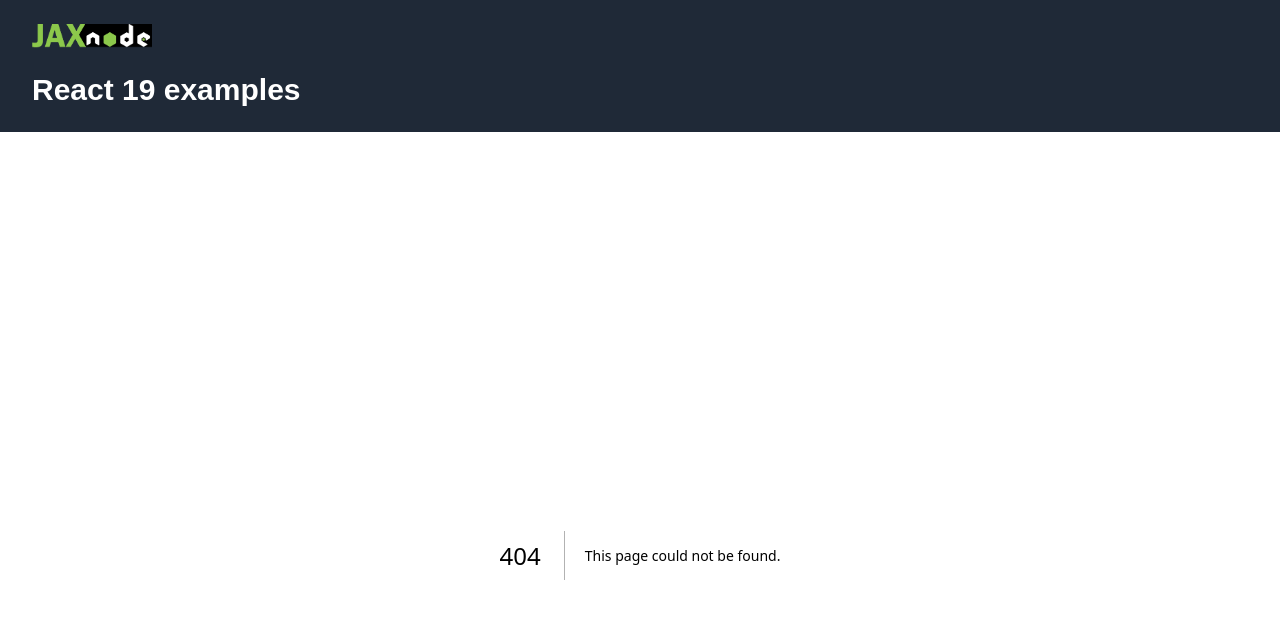
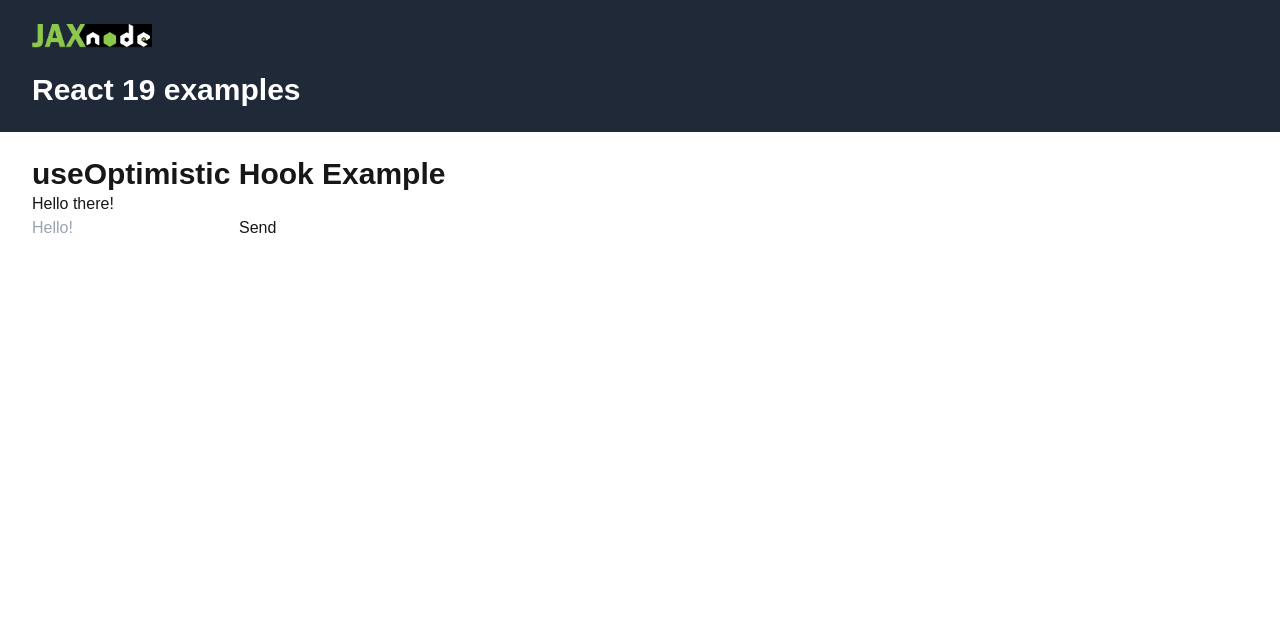
Before and after one commit to Jaxnode-UG/jaxnodereact19, a Next.js app: page /useoptimistic in a window 1280 px wide. Before the commit this address had no page. Shown: the top 618 px of the page. Built offline with nearby package versions, Linux system fonts and the light colour scheme.

Commit message:
Updated the readme file

```diff
--- a/src/app/page.tsx
+++ b/src/app/page.tsx
@@ -8,7 +8,7 @@ export default function Home() {
       <p><Link href="rscs" className="text-hyperlink">React Server Components</Link></p>
       <p><Link href="classic" className="text-hyperlink">Classic Counter</Link></p>
       <p><Link href="action" className="text-hyperlink">Action and useTransition</Link></p>
-      <p><Link href="useoptomistic" className="text-hyperlink">useOptomistic</Link></p>
+      <p><Link href="useoptimistic" className="text-hyperlink">useOptimistic</Link></p>
       <p><Link href="useactionstate" className="text-hyperlink">useActionState</Link></p>
       <p><Link href="useformstatus" className="text-hyperlink">useFormStatus</Link></p>
       <p><Link href="metadata" className="text-hyperlink">Metadata example</Link></p>
--- a/src/app/useoptomistic/page.tsx
+++ b/src/app/useoptimistic/page.tsx
@@ -3,7 +3,7 @@ import Thread from "../../components/thread";
 export default function UseOptomisticPage() {
   return (
     <div className="container mx-auto">
-      <h1 className="text-3xl font-bold">useOptomistic Hook Example</h1>
+      <h1 className="text-3xl font-bold">useOptimistic Hook Example</h1>
       <Thread />
     </div>
   );
```
Also changed, not shown: 2 other files (tests, documents, lock files or other folders).
